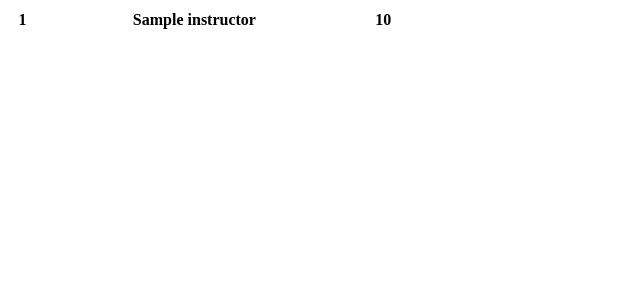
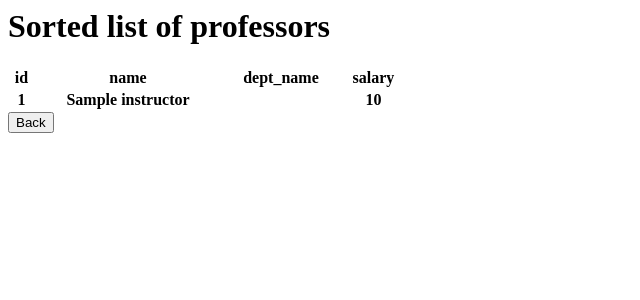
Before and after one commit to paytonshafer/db-web-app, a Django app: page /univdb/admin/instr_ordered in a window 1280 px wide. Shown: the top 300 px of the page, without its empty margins (0-640 px from the left). Run offline with Django 4.2, Linux system fonts and the light colour scheme; tables that the repository leaves empty hold one stand-in row (values such as "Sample post"); lists and menus that the app fills with data are empty.

Commit message:
add back button

```diff
--- a/university/univdb/templates/univdb/admin/instr_ordered.html
+++ b/university/univdb/templates/univdb/admin/instr_ordered.html
@@ -1,4 +1,11 @@
+<h1>Sorted list of professors</h1>
 <table style="width:400px">
+    <tr>
+        <th>id</th>
+        <th>name</th>
+        <th>dept_name</th>
+        <th>salary</th>
+    </tr>
  {% for r in rows %}
     <tr>
         <th>{{ r.id }}</th>
@@ -8,3 +15,4 @@
     </tr>
  {% endfor %}
 </table>
+<input type=button value="Back" onClick="javascript:history.go(-1);">
```
Also changed, not shown: university/univdb/templates/univdb/admin/salary_stats.html (+8 -0 lines).
